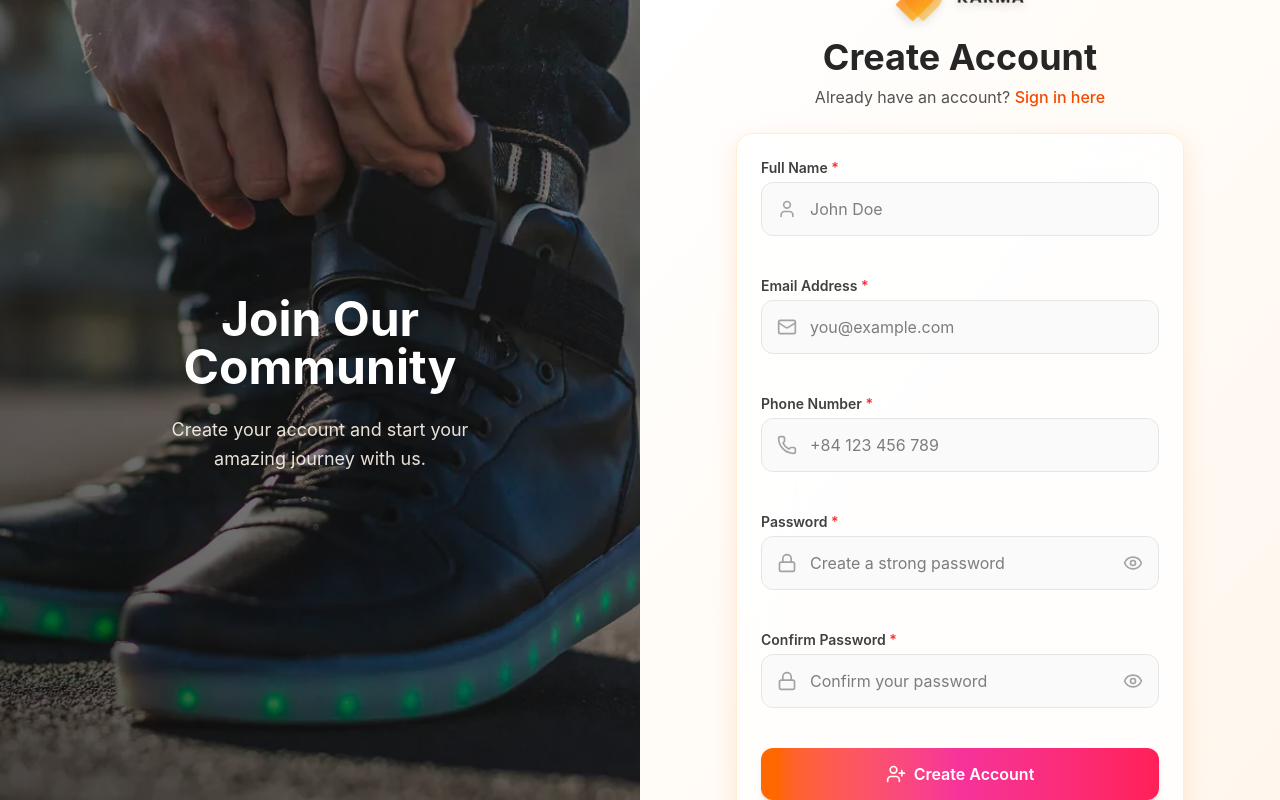
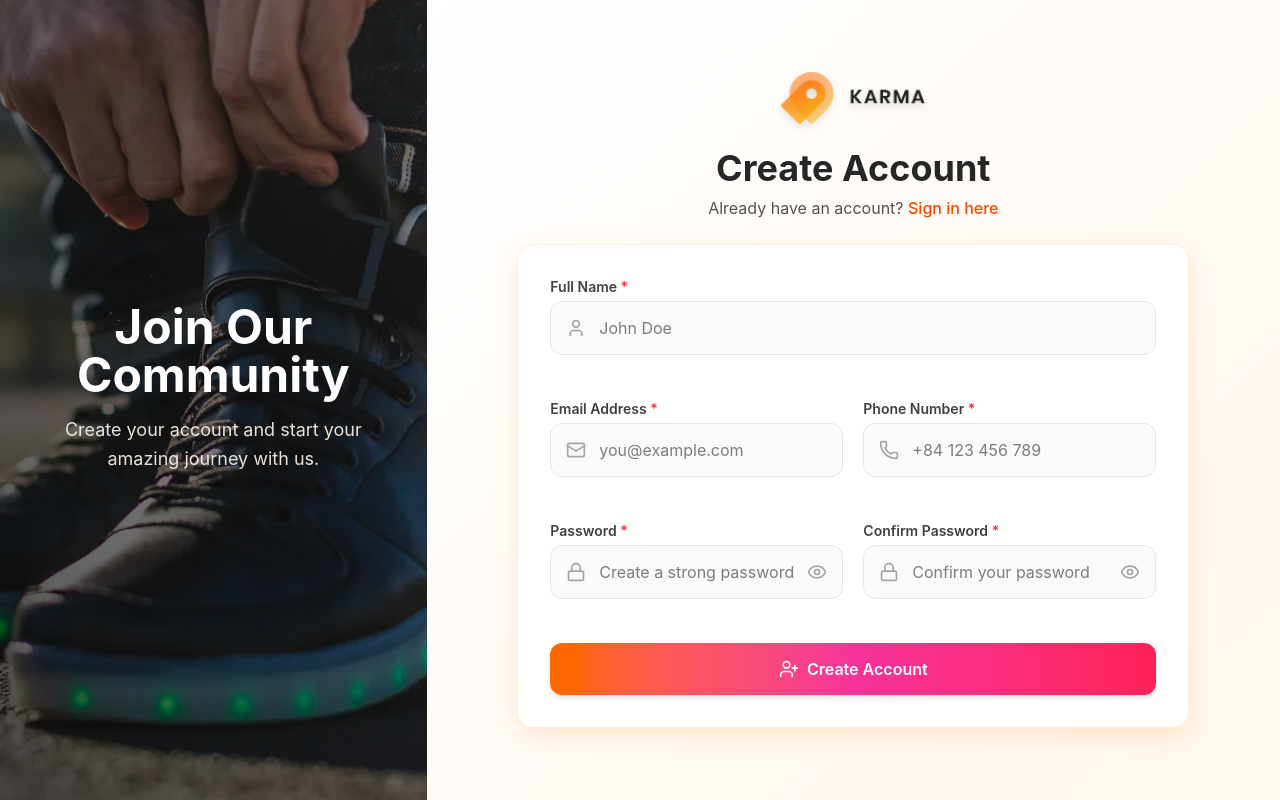
Before and after one commit to DuyPhatpeo/ecommerce, a React (Vite) app: page /register in a window 1280 px wide. Built offline with nearby package versions, Linux system fonts and the light colour scheme.

Commit message:
update style login and register

```diff
--- a/src/components/auth/AuthLayout.tsx
+++ b/src/components/auth/AuthLayout.tsx
@@ -1,50 +1,43 @@
+// src/layouts/AuthLayout.tsx
 import { ReactNode } from "react";
-import { Home } from "lucide-react";
 
 interface AuthLayoutProps {
   children: ReactNode;
   title?: string;
   subtitle?: string;
+  image?: string;
 }
 
 export default function AuthLayout({
   children,
-  title = "Welcome Back 👋",
-  subtitle = "Sign in to continue your journey.",
+  title = "Welcome Back",
+  subtitle = "Log in to continue exploring your personalized experience.",
+  image = "/auth-bg.jpg",
 }: AuthLayoutProps) {
   return (
-    <div className="min-h-screen flex flex-col items-center justify-between bg-gradient-to-br from-orange-50 via-white to-orange-100 px-4 py-6">
-      {/* Header (Logo) */}
-      <header className="flex items-center justify-center mb-6 mt-4">
-        <a href="/" className="flex items-center gap-3 group">
-          <img
-            src="/logo.png"
-            alt="Logo"
-            className="w-10 h-10 rounded-lg shadow-sm group-hover:scale-105 transition"
-          />
-          <span className="text-2xl font-bold text-gray-800 group-hover:text-orange-600 transition">
-            MyShop
-          </span>
-        </a>
-      </header>
+    <div className="min-h-screen flex flex-col lg:flex-row bg-gradient-to-br from-orange-100 via-white to-pink-100 overflow-hidden">
+      {/* Left side - chỉ hiển thị trên desktop */}
+      <div className="hidden lg:flex lg:w-1/3 relative">
+        <img
+          src={image}
+          alt="Auth background"
+          className="absolute inset-0 w-full h-full object-cover"
+        />
+        <div className="absolute inset-0 bg-gradient-to-tr from-black/60 via-black/40 to-transparent" />
+        <div className="relative z-10 text-white p-10 xl:p-12 flex flex-col items-center justify-center text-center max-w-md mx-auto">
+          <h1 className="text-4xl xl:text-5xl font-bold mb-4 drop-shadow-lg">
+            {title}
+          </h1>
+          <p className="text-lg text-orange-50/90 mb-6 leading-relaxed">
+            {subtitle}
+          </p>
+        </div>
+      </div>
 
-      {/* Main Content */}
-      <main className="w-full max-w-md bg-white border border-gray-100 rounded-2xl shadow-xl p-8">
-        <div className="text-center mb-8">
-          <h1 className="text-3xl font-bold text-gray-800 mb-2">{title}</h1>
-          <p className="text-gray-600 text-sm">{subtitle}</p>
-        </div>
-
+      {/* Right side */}
+      <div className="w-full lg:w-2/3 flex items-center justify-center p-5 sm:p-6 md:p-8 lg:p-10 bg-gradient-to-br from-white to-orange-50">
         {children}
-      </main>
-
-      {/* Footer */}
-      <footer className="mt-8 text-center text-gray-500 text-sm">
-        <div className="flex items-center justify-center gap-2">
-          <Home size={16} className="text-orange-500" />
-          <p>© {new Date().getFullYear()} MyShop. All rights reserved.</p>
-        </div>
-      </footer>
+      </div>
     </div>
   );
 }
--- a/src/components/auth/LoginForm.tsx
+++ b/src/components/auth/LoginForm.tsx
@@ -1,16 +1,15 @@
+// src/components/auth/LoginForm.tsx
 import { useState } from "react";
 import { LogIn, Mail } from "lucide-react";
 import { Toaster } from "react-hot-toast";
 import { Link } from "react-router-dom";
-import useLoginForm from "../../hooks/useLoginForm.ts";
+import useLoginForm from "../../hooks/useLoginForm";
 import InputField from "../ui/InputField";
 import PasswordField from "../ui/PasswordField";
 import Button from "../ui/Button";
 
 export default function LoginForm() {
   const [showPassword, setShowPassword] = useState(false);
-
-  // ✅ Lấy rememberMe và setRememberMe từ hook
   const {
     formData,
     errors,
@@ -26,49 +25,27 @@ export default function LoginForm() {
   };
 
   return (
-    <div className="h-screen overflow-hidden flex flex-col md:flex-row bg-gradient-to-br from-orange-100 via-white to-pink-100">
+    <div className="w-full max-w-md space-y-6 sm:space-y-8">
       <Toaster position="top-center" />
 
-      {/* Left side */}
-      <div className="hidden md:flex md:w-1/2 relative">
-        <img
-          src="/auth-bg.jpg"
-          alt="Login"
-          className="absolute inset-0 w-full h-full object-cover"
-        />
-        <div className="absolute inset-0 bg-gradient-to-tr from-black/60 via-black/40 to-transparent" />
-
-        <div className="relative z-10 text-white p-10 flex flex-col items-center justify-center text-center max-w-md mx-auto">
-          <h1 className="text-5xl font-bold mb-6 drop-shadow-lg">
-            Welcome Back
-          </h1>
-          <p className="text-lg text-orange-50/90 mb-8 leading-relaxed">
-            Log in to continue exploring your personalized experience.
-          </p>
-        </div>
-      </div>
-
-      {/* Right side */}
-      <div className="w-full md:w-1/2 flex items-center justify-center p-6 md:p-10 relative bg-gradient-to-br from-white to-orange-50">
-        <div className="w-full max-w-md space-y-6">
       {/* Logo */}
-          <div className="flex justify-center mb-4">
+      <div className="flex justify-center mb-4 sm:mb-6">
         <Link to="/" className="inline-flex items-center">
           <img
             src="/logo.png"
             alt="Logo"
-                className="w-32 h-auto object-contain drop-shadow-lg hover:scale-105 transition-transform duration-300"
+            className="w-28 sm:w-32 h-auto object-contain drop-shadow-lg hover:scale-105 transition-transform duration-300"
           />
         </Link>
       </div>
 
       {/* Heading */}
-          <div className="text-center mb-6">
-            <h1 className="text-3xl md:text-4xl font-bold text-gray-800 mb-2">
+      <div className="text-center mb-4 sm:mb-6">
+        <h1 className="text-2xl sm:text-3xl lg:text-4xl font-bold text-gray-800 mb-2">
           Welcome Back
         </h1>
-            <p className="text-gray-600 text-sm md:text-base">
-              Don't have an account?{" "}
+        <p className="text-gray-600 text-sm sm:text-base">
+          Don’t have an account?{" "}
           <Link
             to="/register"
             className="text-orange-600 hover:text-orange-700 font-medium transition-colors"
@@ -82,12 +59,12 @@ export default function LoginForm() {
       <form
         onSubmit={handleSubmit}
         noValidate
-            className="bg-white/80 backdrop-blur-xl rounded-2xl shadow-[0_8px_24px_rgba(255,111,0,0.15)] p-6 border border-orange-100 space-y-4"
+        className="bg-white/80 backdrop-blur-xl rounded-2xl shadow-[0_8px_24px_rgba(255,111,0,0.15)] p-5 sm:p-6 md:p-8 border border-orange-100 space-y-4 sm:space-y-5"
       >
         <InputField
           label="Email Address"
           name="email"
-              icon={<Mail size={20} />}
+          icon={<Mail size={18} />}
           type="email"
           value={formData.email}
           onChange={handleChange}
@@ -106,8 +83,8 @@ export default function LoginForm() {
           error={errors.password}
         />
 
-            {/* ✅ Remember me */}
-            <div className="flex justify-between items-center text-sm mb-2">
+        {/* Remember me */}
+        <div className="flex flex-col sm:flex-row justify-between items-center gap-2 text-sm mb-2 sm:mb-3">
           <label className="flex items-center gap-2 text-gray-600">
             <input
               type="checkbox"
@@ -129,17 +106,17 @@ export default function LoginForm() {
         <Button
           type="submit"
           disabled={loading}
-              icon={<LogIn size={20} />}
+          icon={<LogIn size={18} />}
           label={loading ? "Signing in..." : "Sign In"}
-              className={`w-full bg-gradient-to-r from-orange-500 via-pink-500 to-rose-500 text-white font-semibold py-3.5 rounded-xl shadow-md hover:shadow-lg hover:opacity-95 transition-all ${
+          className={`w-full bg-gradient-to-r from-orange-500 via-pink-500 to-rose-500 text-white font-semibold py-3 rounded-xl shadow-md hover:shadow-lg hover:opacity-95 transition-all ${
             loading ? "opacity-70 cursor-not-allowed" : ""
           }`}
         />
 
         {/* Divider */}
-            <div className="flex items-center gap-3 py-3">
+        <div className="flex items-center gap-3 py-3 sm:py-4">
           <div className="flex-1 border-t border-gray-300" />
-              <span className="text-sm text-gray-500 font-medium">
+          <span className="text-xs sm:text-sm text-gray-500 font-medium whitespace-nowrap">
             Or continue with
           </span>
           <div className="flex-1 border-t border-gray-300" />
@@ -149,12 +126,12 @@ export default function LoginForm() {
         <button
           type="button"
           onClick={handleGoogleSignIn}
-              className="w-full bg-white border border-gray-300 text-gray-700 font-semibold py-3.5 rounded-xl hover:bg-gray-50 shadow-sm flex items-center justify-center gap-3 transition-all"
+          className="w-full bg-white border border-gray-300 text-gray-700 font-semibold py-3 rounded-xl hover:bg-gray-50 shadow-sm flex items-center justify-center gap-2 sm:gap-3 transition-all text-sm sm:text-base"
         >
           <svg
             xmlns="http://www.w3.org/2000/svg"
-                width="20"
-                height="20"
+            width="18"
+            height="18"
             viewBox="0 0 20 20"
           >
             <path
@@ -178,7 +155,5 @@ export default function LoginForm() {
         </button>
       </form>
     </div>
-      </div>
-    </div>
   );
 }
--- a/src/components/auth/RegisterForm.tsx
+++ b/src/components/auth/RegisterForm.tsx
@@ -1,3 +1,4 @@
+// src/components/auth/RegisterForm.tsx
 import { useState } from "react";
 import { UserPlus, Mail, User, Phone } from "lucide-react";
 import { Toaster } from "react-hot-toast";
@@ -14,49 +15,26 @@ export default function RegisterForm() {
     useRegisterForm();
 
   return (
-    <div className="h-screen overflow-hidden flex flex-col md:flex-row bg-gradient-to-br from-orange-100 via-white to-pink-100">
+    <div className="w-full max-w-md sm:max-w-2xl space-y-6 sm:space-y-8">
       <Toaster position="top-center" />
 
-      {/* Left side */}
-      <div className="hidden md:flex md:w-1/2 relative">
-        <img
-          src="/auth-bg.jpg"
-          alt="Register"
-          className="absolute inset-0 w-full h-full object-cover"
-        />
-        <div className="absolute inset-0 bg-gradient-to-tr from-black/60 via-black/40 to-transparent" />
-
-        {/* Text overlay */}
-        <div className="relative z-10 text-white p-10 flex flex-col items-center justify-center text-center max-w-md mx-auto">
-          <h1 className="text-5xl font-bold mb-6 drop-shadow-lg">
-            Join Our Community
-          </h1>
-          <p className="text-lg text-orange-50/90 mb-8 leading-relaxed">
-            Create your account and start your amazing journey with us.
-          </p>
-        </div>
-      </div>
-
-      {/* Right side */}
-      <div className="w-full md:w-1/2 flex items-center justify-center p-6 md:p-10 relative bg-gradient-to-br from-white to-orange-50">
-        <div className="w-full max-w-md space-y-6">
       {/* Logo */}
-          <div className="flex justify-center mb-4">
+      <div className="flex justify-center mb-4 sm:mb-6">
         <Link to="/" className="inline-flex items-center">
           <img
             src="/logo.png"
             alt="Logo"
-                className="w-32 h-auto object-contain drop-shadow-lg hover:scale-105 transition-transform duration-300"
+            className="w-28 sm:w-36 h-auto object-contain drop-shadow-lg hover:scale-105 transition-transform duration-300"
           />
         </Link>
       </div>
 
       {/* Heading */}
       <div className="text-center mb-6">
-            <h1 className="text-3xl md:text-4xl font-bold text-gray-800 mb-2">
+        <h1 className="text-3xl sm:text-4xl font-bold text-gray-800 mb-2">
           Create Account
         </h1>
-            <p className="text-gray-600 text-sm md:text-base">
+        <p className="text-gray-600 text-sm sm:text-base">
           Already have an account?{" "}
           <Link
             to="/login"
@@ -71,8 +49,10 @@ export default function RegisterForm() {
       <form
         onSubmit={handleSubmit}
         noValidate
-            className="bg-white/80 backdrop-blur-xl rounded-2xl shadow-[0_8px_24px_rgba(255,111,0,0.15)] p-6 border border-orange-100 space-y-4"
+        className="bg-white/90 backdrop-blur-lg rounded-2xl shadow-[0_8px_24px_rgba(255,111,0,0.15)] p-6 sm:p-8 border border-orange-100 grid grid-cols-1 sm:grid-cols-2 gap-4 sm:gap-5"
       >
+        {/* Full Name - full width */}
+        <div className="sm:col-span-2">
           <InputField
             label="Full Name"
             name="fullName"
@@ -82,7 +62,9 @@ export default function RegisterForm() {
             placeholder="John Doe"
             error={errors.fullName}
           />
+        </div>
 
+        {/* Email & Phone - same row */}
         <InputField
           label="Email Address"
           name="email"
@@ -105,6 +87,7 @@ export default function RegisterForm() {
           error={errors.phone}
         />
 
+        {/* Password & Confirm Password */}
         <PasswordField
           label="Password"
           name="password"
@@ -127,6 +110,8 @@ export default function RegisterForm() {
           error={errors.confirmPassword}
         />
 
+        {/* Submit full width */}
+        <div className="sm:col-span-2">
           <Button
             type="submit"
             disabled={loading}
@@ -136,9 +121,8 @@ export default function RegisterForm() {
               loading ? "opacity-70 cursor-not-allowed" : ""
             }`}
           />
+        </div>
       </form>
-        </div>
-      </div>
     </div>
   );
 }
--- a/src/pages/RegisterPage.tsx
+++ b/src/pages/RegisterPage.tsx
@@ -1,9 +1,15 @@
+import AuthLayout from "../components/auth/AuthLayout";
 import RegisterForm from "../components/auth/RegisterForm";
 
 const RegisterPage = () => {
   return (
     <>
-      <RegisterForm />
+      <AuthLayout
+        title="Join Our Community"
+        subtitle="Create your account and start your amazing journey with us."
+      >
+        <RegisterForm />
+      </AuthLayout>
     </>
   );
 };
```
Also changed, not shown: src/pages/LoginPage.tsx (+9 -3 lines). Lines whose indentation alone changed are shown as unchanged.
